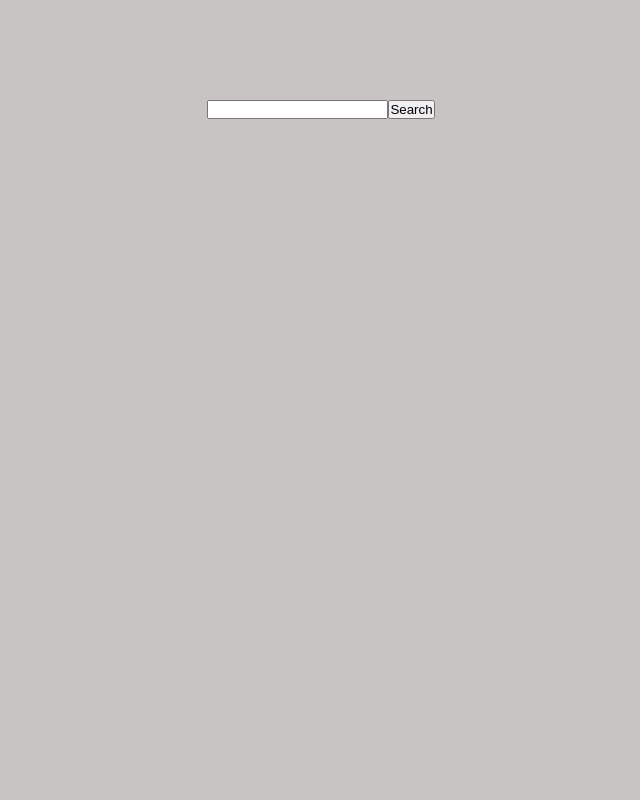
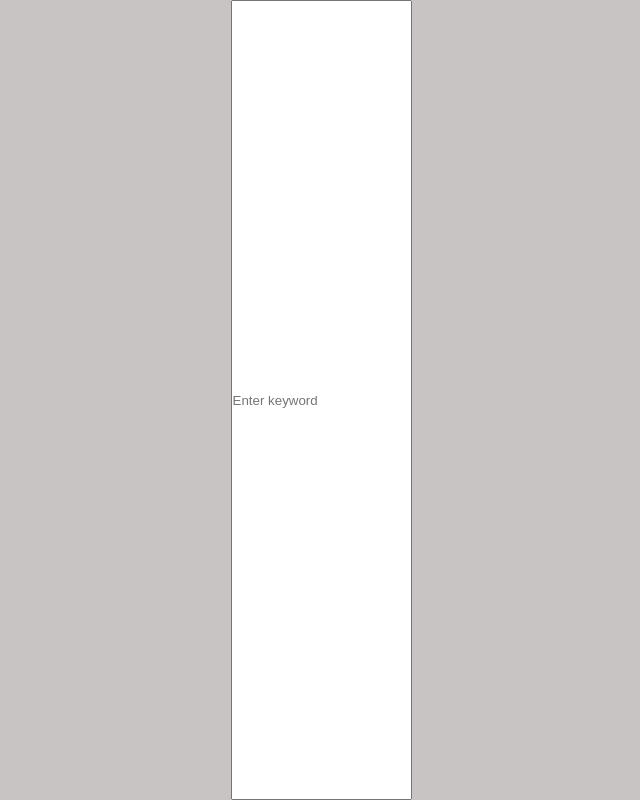
Before and after one commit to georgichichev/outdoorsy-challenge, a React (Create React App) app: page / in a window 1280 px wide. Shown: the whole page, without its empty margins (319-959 px from the left). Built offline with nearby package versions, Linux system fonts and the light colour scheme.

Commit message:
Remove form from SearchForm
Leave only controlled input for the search form

```diff
--- a/src/components/SearchForm/SearchForm.tsx
+++ b/src/components/SearchForm/SearchForm.tsx
@@ -8,17 +8,13 @@ interface SearchFormProps{
 
 const SearchForm = ({keyword, onInputChange}: SearchFormProps) => {
     return(
-        <form className={styles["searchForm"]}>
             <input
+                className={styles["searchInput"]}
                 type="text"
                 value={keyword}
                 onChange={onInputChange}
+                placeholder="Enter keyword"
             />
-            <input
-                type="submit"
-                value="Search"
-            />
-        </form>
     )
 }
 
```
